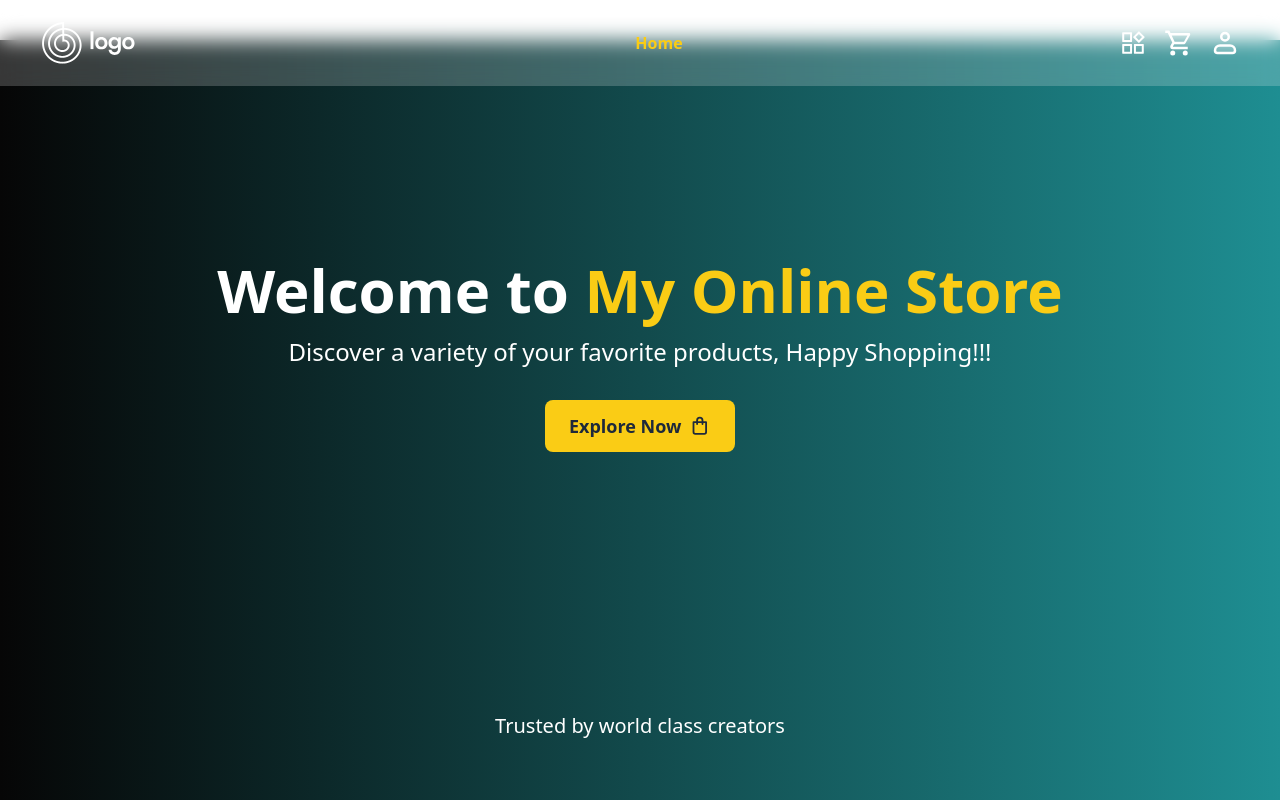
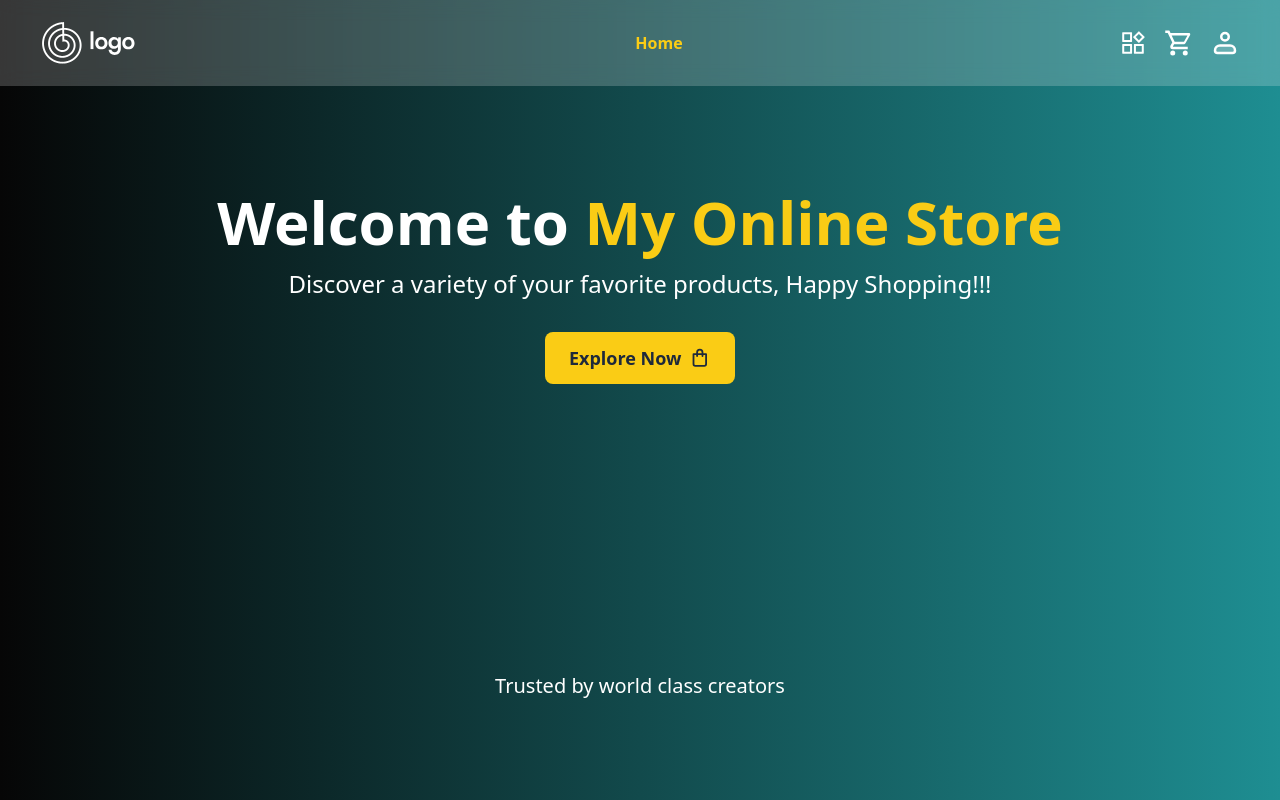
Before and after one commit to prad-alpukat/E-commerce, a React (Vite) app: page /home in a window 1280 px wide. Shown: the top 800 px of the page. Built offline with nearby package versions, Linux system fonts and the light colour scheme; no server answers.

Commit message:
gatau lupa

```diff
--- a/src/App.jsx
+++ b/src/App.jsx
@@ -14,6 +14,7 @@ import FavoriteProduct from "./components/FavoriteProduct";
 import DashboardProducts from "./dasboardadmin/DasboardProducts";
 import EditProduct from "./dasboardadmin/EditProduct";
 import CreateProduct from "./dasboardadmin/CreateProduct";
+import OverView from "./ui/OverView";
 export default function App() {
   return (
     <BrowserRouter>
@@ -32,6 +33,7 @@ export default function App() {
         <Route path="/dashboard" element={<DashboardProducts />} />
         <Route path="/edit/:id" element={<EditProduct />} />
         <Route path="/create" element={<CreateProduct />} />
+        <Route path="/overview" element={<OverView />} />
       </Routes>
       <Footer />
     </BrowserRouter>
--- a/src/pages/HeroPages.jsx
+++ b/src/pages/HeroPages.jsx
@@ -11,7 +11,7 @@ export default function HeroPages() {
       data-aos-offset="300"
       data-aos-easing="ease-in-sine"
     >
-      <div className=" container mx-auto p-6 pt-20 flex flex-col items-center justify-center mt-10 h-144  text-center  ">
+      <div className=" container mx-auto  flex flex-col items-center justify-center  h-144  text-center  ">
         <h1 className="text-4xl md:text-6xl font-bold leading-tight mb-4 text-white">
           Welcome to <span className="text-yellow-400">My Online Store</span>
         </h1>
```
